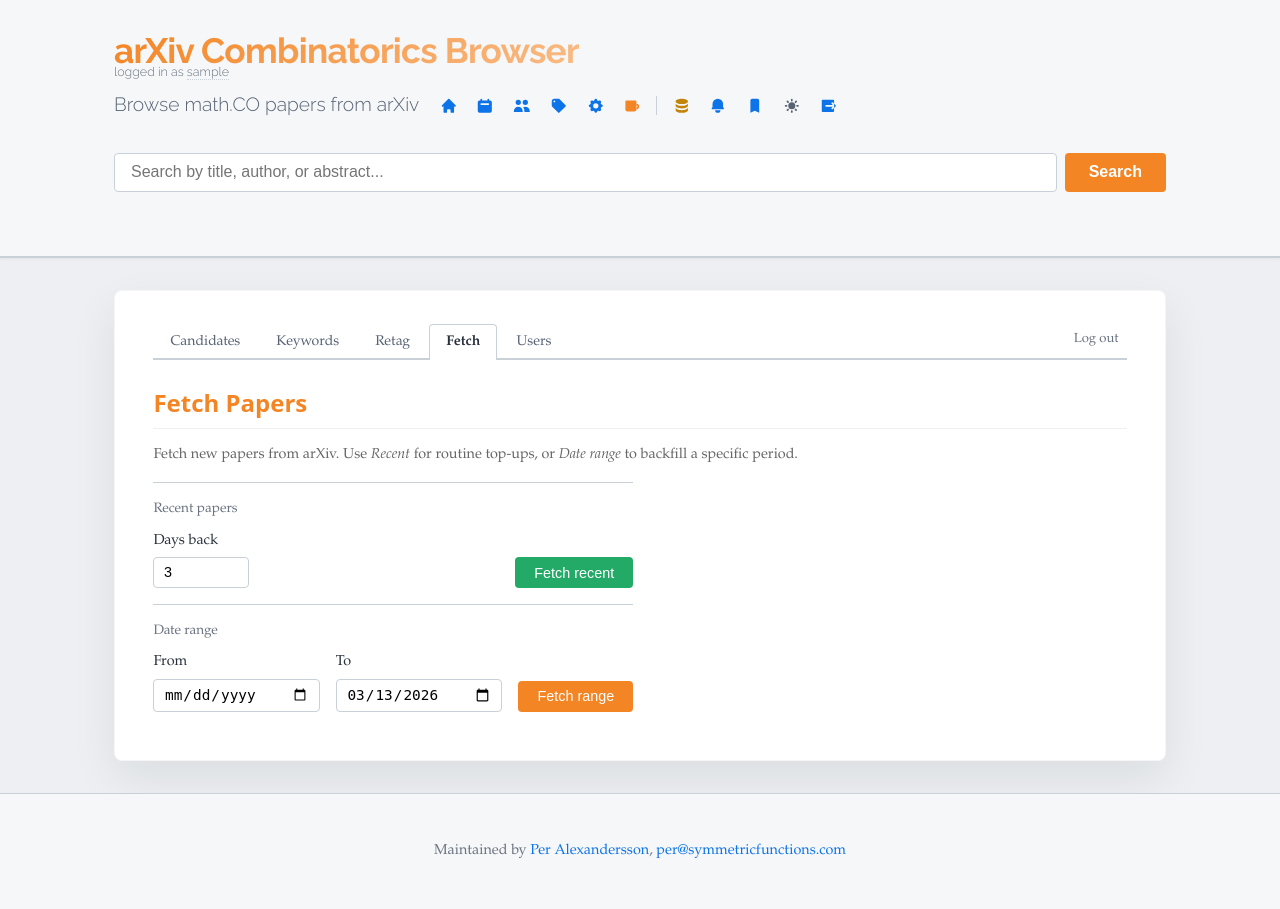
After one commit to PerAlexandersson/arxiv.symmetricfunctions.com, a Flask app: page /admin/fetch in a window 1280 px wide. The commit adds this page. Run offline with Flask 3, Linux system fonts and the light colour scheme; the visitor is signed in with stand-in values (Sample User, id 1); data that the repository does not hold is empty; parts of the project's set-up code (start-up, migrations or seed data) failed here and were passed over; some libraries are stand-ins or nearby versions.

Commit message:
improvements

```diff
--- a/src/admin.py
+++ b/src/admin.py
@@ -633,3 +633,31 @@ def retag():
     cursor.close()
     return render_template('admin/retag.html',
                            earliest=earliest, today=today, result=result)
+
+
+@admin.route('/fetch', methods=['GET', 'POST'])
+@login_required
+def fetch():
+    today = str(date_type.today())
+    result = None
+
+    if request.method == 'POST':
+        import io, contextlib
+        mode      = request.form.get('mode', 'recent')
+        from_date = request.form.get('from_date', '')
+        to_date   = request.form.get('to_date',   today)
+        buf = io.StringIO()
+        try:
+            with contextlib.redirect_stdout(buf):
+                if mode == 'range' and from_date:
+                    from fetch_arxiv import fetch_date_range
+                    fetch_date_range(from_date, to_date)
+                else:
+                    days = int(request.form.get('days', 1))
+                    from fetch_arxiv import fetch_recent_papers
+                    fetch_recent_papers(days)
+            result = {'log': buf.getvalue(), 'ok': True}
+        except Exception as e:
+            result = {'log': buf.getvalue() + f'\nERROR: {e}', 'ok': False}
+
+    return render_template('admin/fetch.html', today=today, result=result)
--- a/src/config.py
+++ b/src/config.py
@@ -31,6 +31,9 @@ FETCH_SECRET = os.getenv('FETCH_SECRET', '')
 
 # Admin UI password
 ADMIN_PASSWORD = os.getenv('ADMIN_PASSWORD', '')
+
+# ORCID iD that is automatically granted admin on login
+ADMIN_ORCID = os.getenv('ADMIN_ORCID', '')
 
 # ORCID OAuth credentials (register at https://orcid.org/developer-tools)
 ORCID_CLIENT_ID     = os.getenv('ORCID_CLIENT_ID', '')
--- a/src/static/style.css
+++ b/src/static/style.css
@@ -805,6 +805,7 @@ a.paper-icon-btn.nav-icon-disabled:hover {
 /* Ko-fi support button */
 .nav-kofi { color: #f48525 !important; }
 .nav-kofi:hover { color: #d4711a !important; background: var(--c-bg-gray); }
+.nav-kofi svg { width: 1.375rem; height: 1.375rem; }
 
 /* "Logged in as" line below site title */
 .site-logged-in {
--- a/src/templates/admin/_nav.html
+++ b/src/templates/admin/_nav.html
@@ -46,6 +46,7 @@
   <a href="{{ url_for('admin.candidates') }}" class="tab{% if request.endpoint == 'admin.candidates' %} active{% endif %}">Candidates</a>
   <a href="{{ url_for('admin.keywords') }}"   class="tab{% if request.endpoint == 'admin.keywords' %} active{% endif %}">Keywords</a>
   <a href="{{ url_for('admin.retag') }}"      class="tab{% if request.endpoint == 'admin.retag' %} active{% endif %}">Retag</a>
+  <a href="{{ url_for('admin.fetch') }}"      class="tab{% if request.endpoint == 'admin.fetch' %} active{% endif %}">Fetch</a>
   <a href="{{ url_for('admin.users') }}"      class="tab{% if request.endpoint == 'admin.users' %} active{% endif %}">Users</a>
   <span class="spacer"></span>
   <a href="{{ url_for('admin.logout') }}" class="logout-link">Log out</a>
--- /dev/null
+++ b/src/templates/admin/fetch.html
@@ -0,0 +1,86 @@
+{% extends "base.html" %}
+{% block title %}Fetch Papers — Admin{% endblock %}
+
+{% block extra_css %}
+<style>
+.fetch-form { max-width: 480px; margin-top: 1rem; }
+.fetch-form .row { display: flex; gap: 1rem; margin-bottom: 1rem; align-items: flex-end; }
+.fetch-form label { display: block; font-size: 0.9rem; margin-bottom: 0.3rem; }
+.fetch-form input[type=date], .fetch-form input[type=number] {
+  width: 100%; padding: 0.4rem 0.6rem; font-size: 0.9rem;
+  border: 1px solid var(--c-border, #ccc); border-radius: 4px;
+  background: var(--c-bg, #fff); color: var(--c-text, #000);
+}
+.fetch-form .sep {
+  font-size: 0.85rem; color: var(--c-text-muted, #888);
+  margin: 1rem 0 0.6rem; border-top: 1px solid var(--c-border, #ddd); padding-top: 1rem;
+}
+.result-box {
+  margin-top: 1.5rem; padding: 1rem 1.2rem;
+  border: 1px solid var(--c-border, #ccc); border-radius: 4px;
+  font-size: 0.88rem;
+}
+.result-box.ok  { background: #f0f8f0; border-color: #b2d9b2; }
+.result-box.err { background: #fdf0f0; border-color: #e0b2b2; }
+.result-box pre { margin: 0.5rem 0 0; white-space: pre-wrap; font-size: 0.82rem; }
+</style>
+{% endblock %}
+
+{% block content %}
+{% include 'admin/_nav.html' %}
+
+<h2 style="margin-top: 0;">Fetch Papers</h2>
+<p style="font-size: 0.9rem; color: var(--c-muted, #666);">
+  Fetch new papers from arXiv. Use <em>Recent</em> for routine top-ups,
+  or <em>Date range</em> to backfill a specific period.
+</p>
+
+<form class="fetch-form" method="post">
+  <p class="sep">Recent papers</p>
+  <div class="row">
+    <div style="flex:1">
+      <label for="days">Days back</label>
+      <input type="number" id="days" name="days" value="3" min="1" max="30" style="width:6rem">
+    </div>
+    <div>
+      <button type="submit" name="mode" value="recent"
+              style="padding: 0.45rem 1.2rem; font-size: 0.9rem; cursor: pointer;
+                     background: var(--c-accent, #2a6); color: #fff;
+                     border: none; border-radius: 4px;"
+              onclick="this.disabled=true; this.textContent='Fetching…'; this.form.submit()">
+        Fetch recent
+      </button>
+    </div>
+  </div>
+
+  <p class="sep">Date range</p>
+  <div class="row">
+    <div style="flex:1">
+      <label for="from_date">From</label>
+      <input type="date" id="from_date" name="from_date"
+             value="{{ request.form.get('from_date', '') }}" max="{{ today }}">
+    </div>
+    <div style="flex:1">
+      <label for="to_date">To</label>
+      <input type="date" id="to_date" name="to_date"
+             value="{{ request.form.get('to_date', today) }}" max="{{ today }}">
+    </div>
+    <div>
+      <button type="submit" name="mode" value="range"
+              style="padding: 0.45rem 1.2rem; font-size: 0.9rem; cursor: pointer;
+                     background: var(--c-brand, #357); color: #fff;
+                     border: none; border-radius: 4px;"
+              onclick="this.disabled=true; this.textContent='Fetching…'; this.form.submit()">
+        Fetch range
+      </button>
+    </div>
+  </div>
+</form>
+
+{% if result %}
+<div class="result-box {{ 'ok' if result.ok else 'err' }}">
+  <strong>{{ 'Done' if result.ok else 'Error' }}</strong>
+  <pre>{{ result.log }}</pre>
+</div>
+{% endif %}
+{% endblock %}
--- a/src/templates/base.html
+++ b/src/templates/base.html
@@ -102,17 +102,17 @@
 
                   <!-- User section: grayed out when not signed in -->
                   {% if current_user %}
+                  {% if is_admin %}
+                  <a href="{{ url_for('admin.candidates') }}" class="nav-icon-btn" title="Admin" aria-label="Admin" style="color: #c2840a">
+                    <svg viewBox="0 0 20 20" fill="currentColor" aria-hidden="true"><path d="M3 12v3c0 1.657 3.134 3 7 3s7-1.343 7-3v-3c0 1.657-3.134 3-7 3s-7-1.343-7-3z"/><path d="M3 7v3c0 1.657 3.134 3 7 3s7-1.343 7-3V7c0 1.657-3.134 3-7 3S3 8.657 3 7z"/><path d="M17 5c0 1.657-3.134 3-7 3S3 6.657 3 5s3.134-3 7-3 7 1.343 7 3z"/></svg>
+                  </a>
+                  {% endif %}
                   <a href="{{ url_for('watch.my_feed') }}" class="nav-icon-btn" title="My Feed" aria-label="My Feed">
                     <svg viewBox="0 0 20 20" fill="currentColor" aria-hidden="true"><path d="M10 2a6 6 0 00-6 6v3.586l-.707.707A1 1 0 004 14h12a1 1 0 00.707-1.707L16 11.586V8a6 6 0 00-6-6zM10 18a3 3 0 01-3-3h6a3 3 0 01-3 3z"/></svg>
                   </a>
                   <a href="{{ url_for('lists.my_lists') }}" class="nav-icon-btn" title="My Lists" aria-label="My Lists">
                     <svg viewBox="0 0 20 20" fill="currentColor" aria-hidden="true"><path d="M5 4a2 2 0 012-2h6a2 2 0 012 2v14l-5-2.5L5 18V4z"/></svg>
                   </a>
-                  {% if is_admin %}
-                  <a href="{{ url_for('admin.candidates') }}" class="nav-icon-btn" title="Admin" aria-label="Admin">
-                    <svg viewBox="0 0 20 20" fill="currentColor" aria-hidden="true"><path d="M3 12v3c0 1.657 3.134 3 7 3s7-1.343 7-3v-3c0 1.657-3.134 3-7 3s-7-1.343-7-3z"/><path d="M3 7v3c0 1.657 3.134 3 7 3s7-1.343 7-3V7c0 1.657-3.134 3-7 3S3 8.657 3 7z"/><path d="M17 5c0 1.657-3.134 3-7 3S3 6.657 3 5s3.134-3 7-3 7 1.343 7 3z"/></svg>
-                  </a>
-                  {% endif %}
                   <button class="nav-icon-btn" id="dark-mode-toggle" onclick="toggleDarkMode()" aria-label="Toggle dark mode" title="Toggle dark mode">
                     <svg class="icon-moon" viewBox="0 0 20 20" fill="currentColor" aria-hidden="true"><path d="M17.293 13.293A8 8 0 016.707 2.707a8.001 8.001 0 1010.586 10.586z"/></svg>
                     <svg class="icon-sun"  viewBox="0 0 20 20" fill="currentColor" aria-hidden="true"><path fill-rule="evenodd" d="M10 2a1 1 0 011 1v1a1 1 0 11-2 0V3a1 1 0 011-1zm4 8a4 4 0 11-8 0 4 4 0 018 0zm-.464 4.95l.707.707a1 1 0 001.414-1.414l-.707-.707a1 1 0 00-1.414 1.414zm2.12-10.607a1 1 0 010 1.414l-.706.707a1 1 0 11-1.414-1.414l.707-.707a1 1 0 011.414 0zM17 11a1 1 0 100-2h-1a1 1 0 100 2h1zm-7 4a1 1 0 011 1v1a1 1 0 11-2 0v-1a1 1 0 011-1zM5.05 6.464A1 1 0 106.465 5.05l-.708-.707a1 1 0 00-1.414 1.414l.707.707zm1.414 8.486l-.707.707a1 1 0 01-1.414-1.414l.707-.707a1 1 0 011.414 1.414zM4 11a1 1 0 100-2H3a1 1 0 000 2h1z" clip-rule="evenodd"/></svg>
```
Also changed, not shown: TODO.md (+0 -7 lines), src/auth.py (+7 -4 lines), 2 other files.
